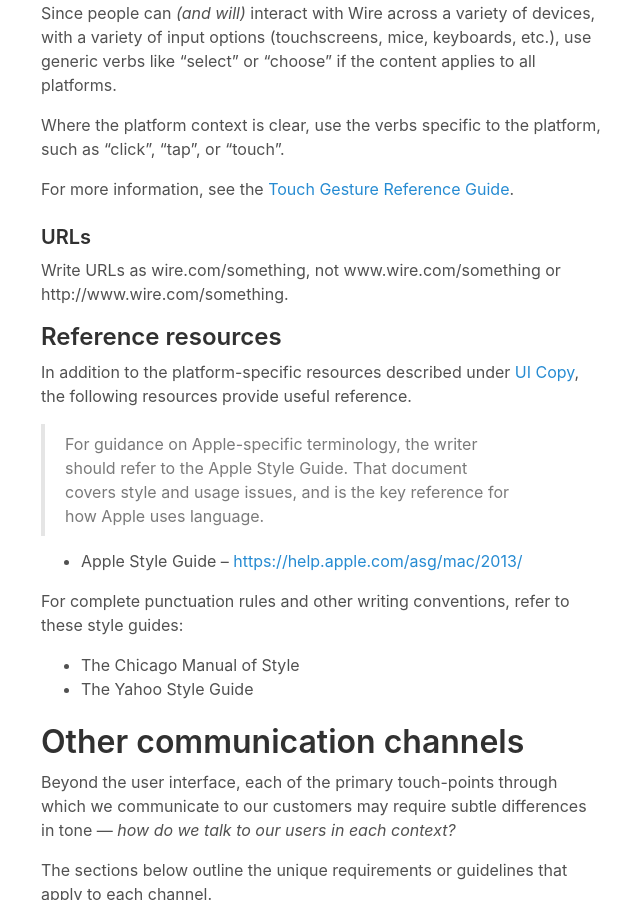
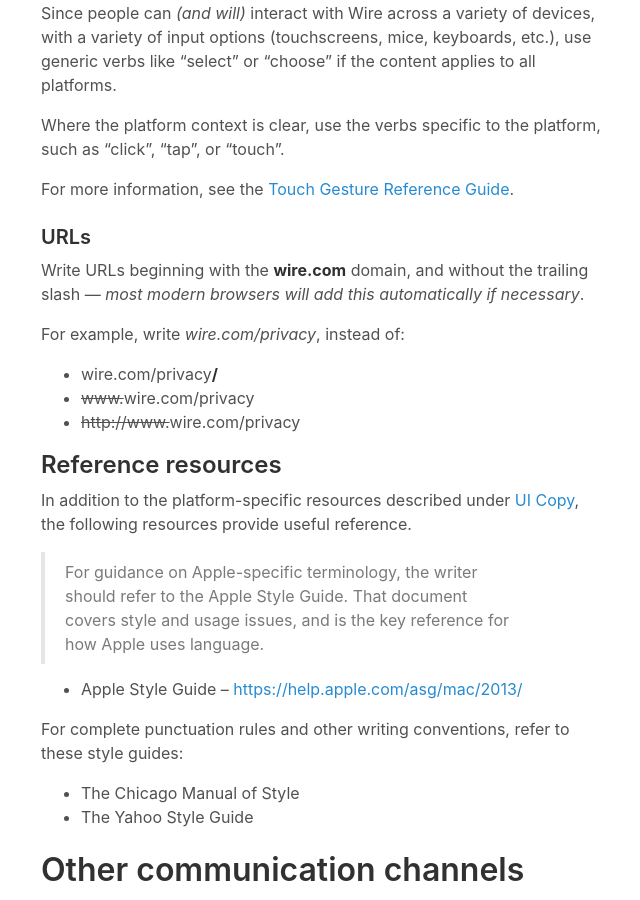
Before and after one commit to wireapp/brand, a Jekyll site: the page built from tone.md, in a window 1280 px wide and 900 px high, scrolled down 8400 px. Shown: the whole window, without its empty margins (319-959 px from the left). Built offline with Jekyll 4.4.1, drawn with Linux system fonts in a browser that asks for light colours.

Commit message:
Clarify URL examples

```diff
--- a/tone.md
+++ b/tone.md
@@ -242,7 +242,13 @@ Where the platform context is clear, use the verbs specific to the platform, suc
 For more information, see the [Touch Gesture Reference Guide](http://www.lukew.com/ff/entry.asp?1071).
 
 ### URLs
-Write URLs as wire.com/something, not www.wire.com/something or http://www.wire.com/something.
+Write URLs beginning with the **wire.com** domain, and without the trailing slash — _most modern browsers will add this automatically if necessary_.
+
+For example, write _wire.com/privacy_, instead of:
+
+* wire.com/privacy**/**
+* ~~www.~~wire.com/privacy
+* ~~http://www.~~wire.com/privacy
 
 ## Reference resources
 
```
